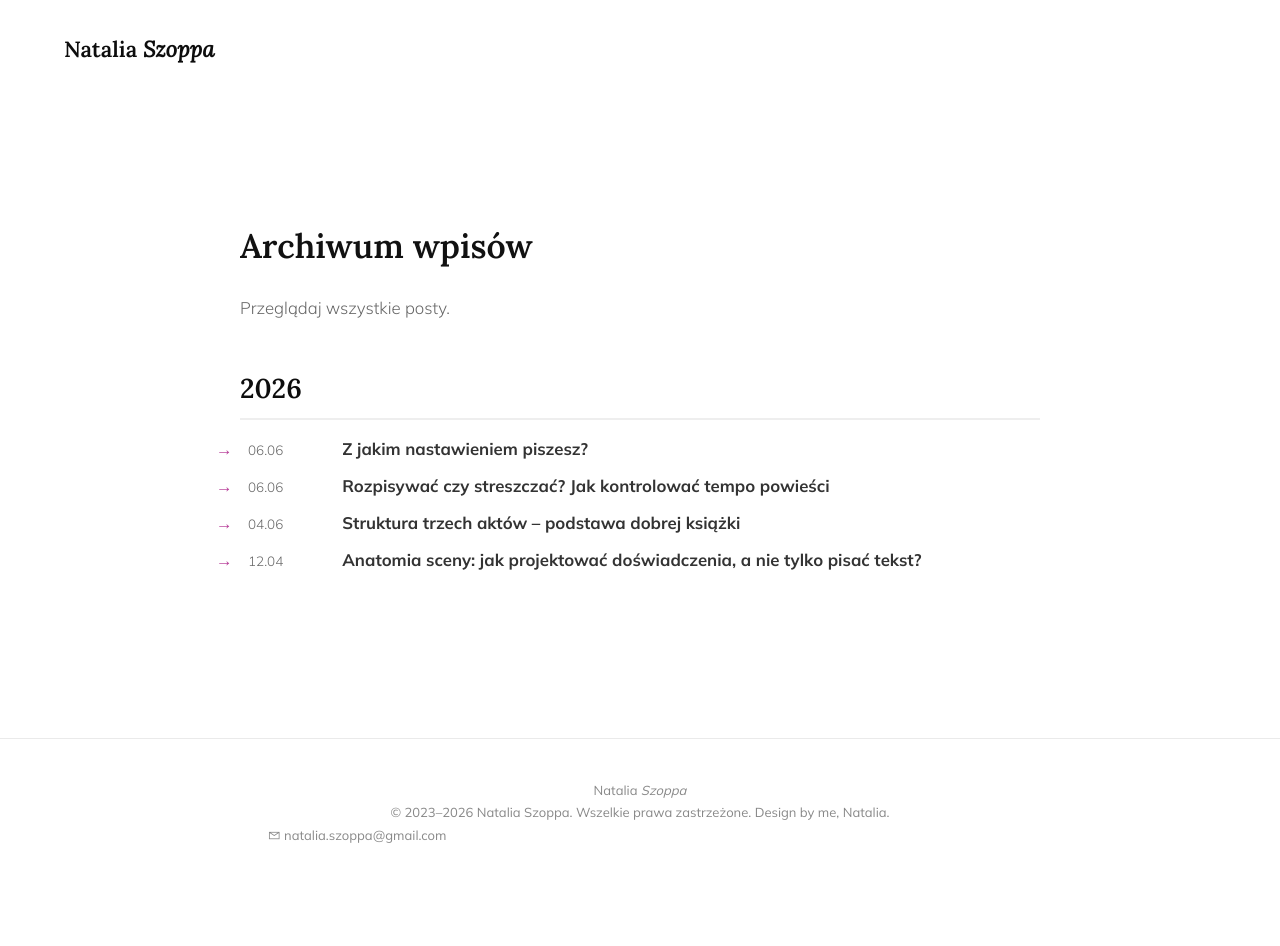
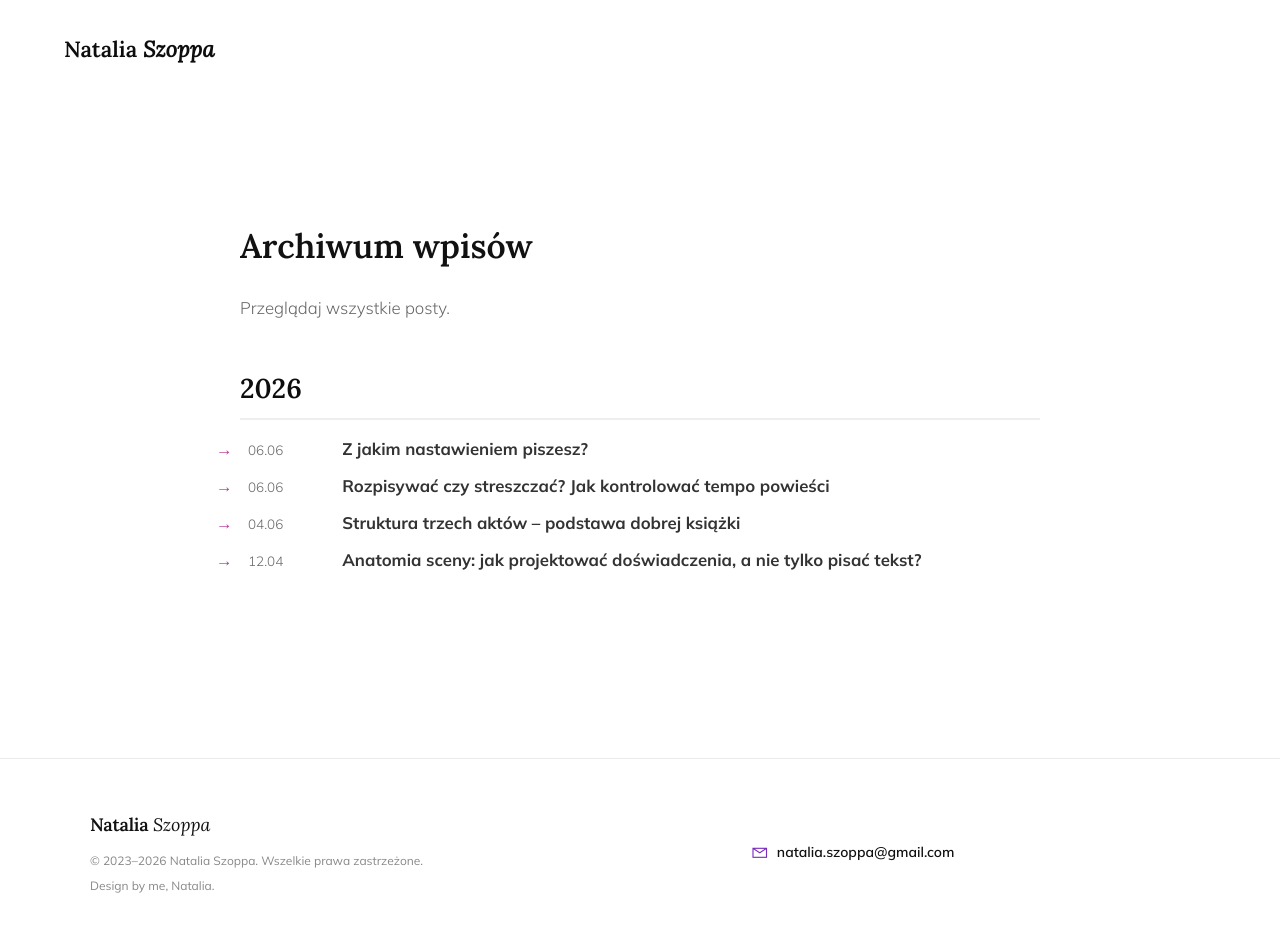
Before and after one commit to Bonnie00726/nataliaszoppa, a Jekyll site: the page built from archiwum.html, in a window 1280 px wide. Built offline with Jekyll 4.4.1, drawn with Linux system fonts in a browser that asks for light colours; before the commit the page ends 900 px from its top, so only the background shows below that.

Commit message:
Update head.html

```diff
--- a/_includes/head.html
+++ b/_includes/head.html
@@ -137,10 +137,94 @@
         }
         .floating-cta:hover { transform: translateY(-3px); box-shadow: 0 15px 35px rgba(123, 44, 191, 0.4); color: white; }
 
-        /* Stopka */
+       /* === ZAKTUALIZOWANE MINIMALISTYCZNE STYLE STOPKI === */
         .site-footer {
-            text-align: center; padding: 40px 20px; border-top: 1px solid var(--border-color);
-            margin-top: 60px; font-size: 13px; color: var(--text-muted); background: white;
+            border-top: 1px solid var(--border-color);
+            padding: 50px 0;
+            background: #ffffff;
+            margin-top: 80px;
+        }
+
+        .footer-container {
+            max-width: 1100px;
+            margin: 0 auto;
+            padding: 0 20px;
+            display: flex;
+            justify-content: space-between;
+            align-items: center;
+        }
+
+        .footer-left {
+            display: flex;
+            flex-direction: column;
+            gap: 10px;
+            text-align: left;
+        }
+
+        .footer-brand {
+            font-family: var(--serif);
+            font-size: 18px;
+            font-weight: 600;
+            color: var(--text-black);
+            letter-spacing: -0.2px;
+        }
+
+        .footer-brand i {
+            font-style: italic;
+            font-weight: 400;
+            color: var(--text-black);
+        }
+
+        .footer-copy {
+            font-size: 12px;
+            color: var(--text-muted);
+            display: flex;
+            flex-direction: column;
+            gap: 4px;
+        }
+
+        .footer-right {
+            display: flex;
+            align-items: center;
+        }
+
+        .footer-mail {
+            font-size: 14px;
+            font-weight: 600;
+            color: var(--text-black);
+            display: flex;
+            align-items: center;
+            gap: 8px;
+            transition: color 0.3s ease, transform 0.3s ease;
+        }
+
+        .footer-mail i {
+            font-size: 18px;
+            color: var(--accent-purple);
+        }
+
+        .footer-mail:hover {
+            color: var(--accent-purple);
+            transform: translateX(2px);
+        }
+
+        /* Responsywność dla urządzeń mobilnych */
+        @media (max-width: 768px) {
+            .footer-container {
+                flex-direction: column;
+                text-align: center;
+                gap: 30px;
+            }
+            .footer-left {
+                text-align: center;
+                align-items: center;
+            }
+            .footer-right {
+                justify-content: center;
+            }
+            .footer-mail:hover {
+                transform: translateY(-1px); /* Na mobile lepiej delikatnie w górę zamiast w bok */
+            }
         }
 
         /* Uniwersalne nagłówki sekcji */
```
